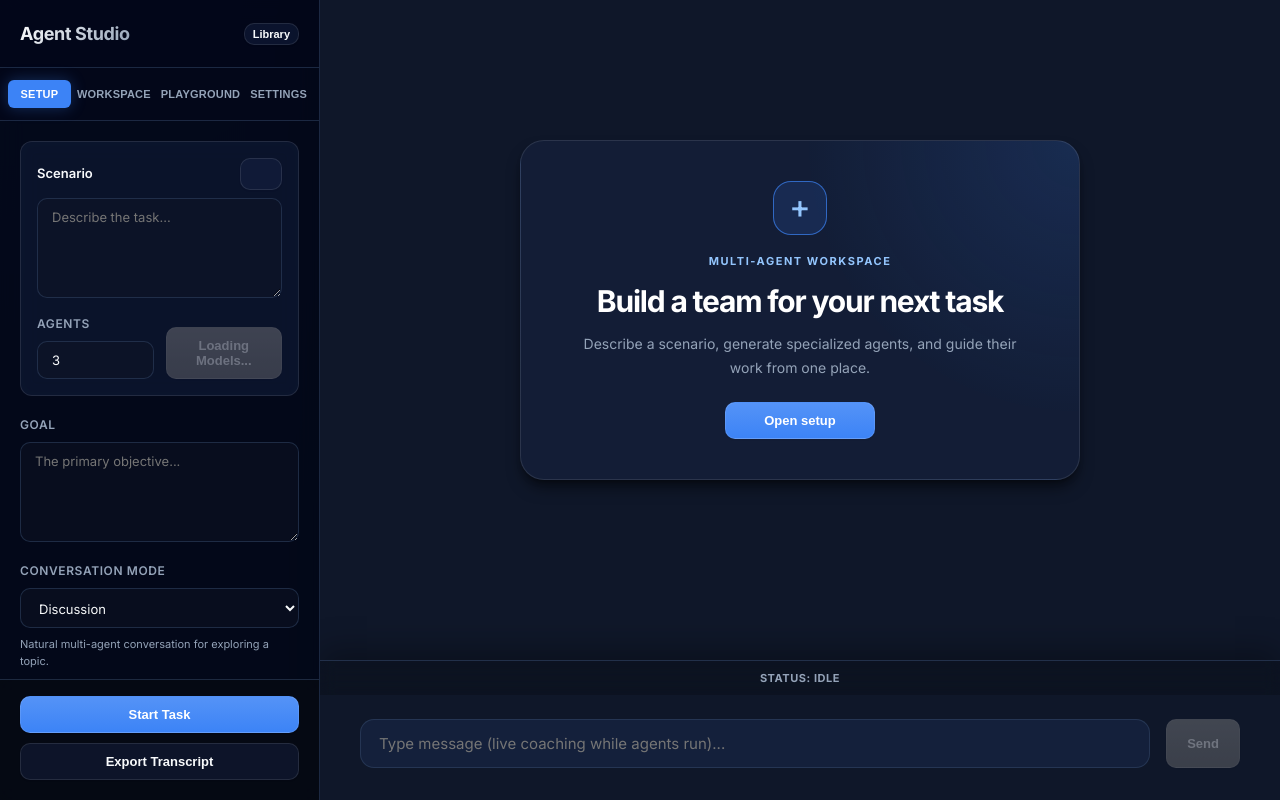
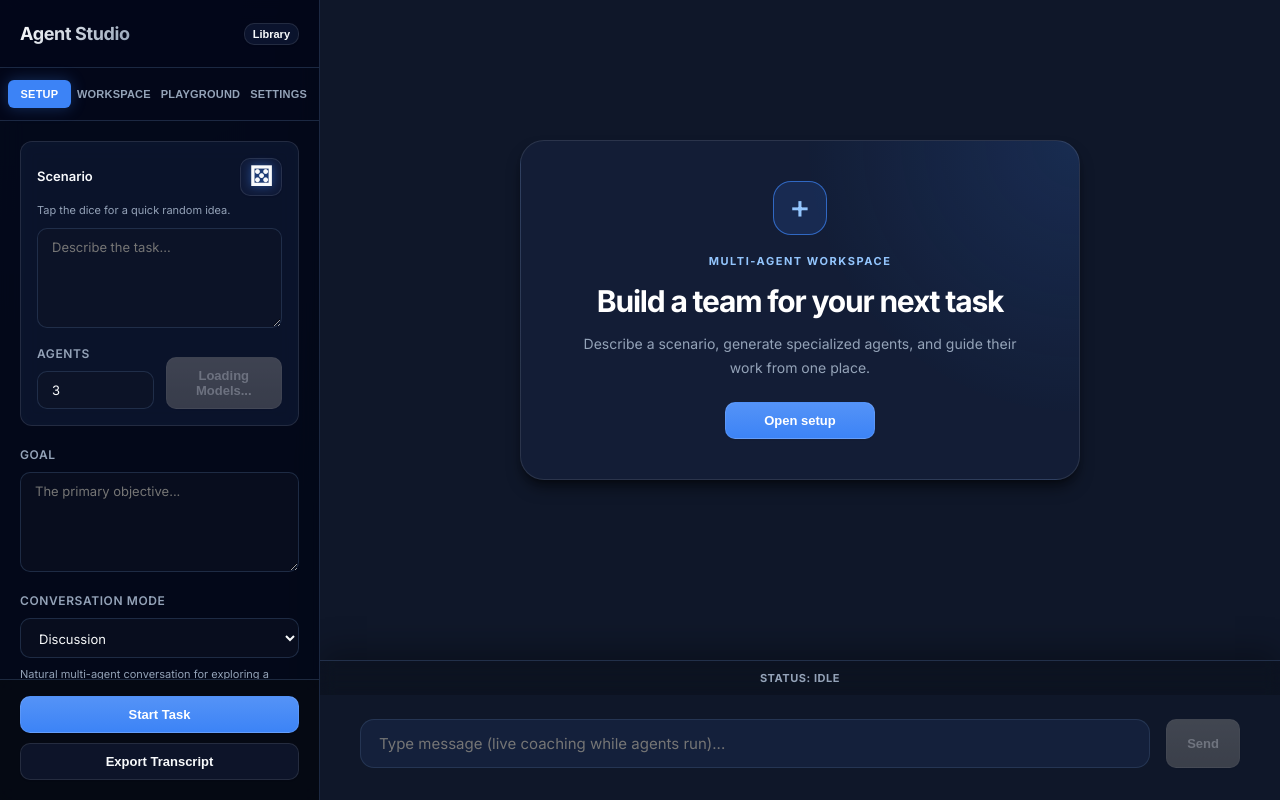
Before and after one commit to jasonk87/custom-autogen, a Python web app: template templates/index.html in a window 1280 px wide. Run offline with Jinja, Linux system fonts and the light colour scheme; the template is opened without the code that fills it, so the values that code supplies are empty.

Commit message:
Improve random scenario dice visibility and feedback

```diff
--- a/static/css/style.css
+++ b/static/css/style.css
@@ -308,24 +308,38 @@ textarea {
 
 .dice-button {
   display: grid;
-  width: 32px;
-  height: 32px;
-  padding: 6px;
+  width: 38px;
+  height: 38px;
+  padding: 0;
   place-items: center;
-  border-color: hsla(var(--primary-hsl), 0.4);
+  border-color: hsla(var(--primary-hsl), 0.72);
+  background: hsla(var(--primary-hsl), 0.18);
+  color: #dbeafe;
+  box-shadow: 0 0 18px hsla(var(--primary-hsl), 0.14);
+}
+
+.dice-glyph {
+  display: block;
+  font-size: 27px;
+  line-height: 1;
+  text-shadow: 0 0 10px hsla(var(--primary-hsl), 0.6);
+}
+
+.dice-button.rolling .dice-glyph {
+  animation: diceRoll 0.8s ease-in-out infinite;
+}
+
+.scenario-idea-status {
+  min-height: 18px;
+  margin: -2px 0 8px;
+  color: var(--muted);
+  font-size: 11px;
+  line-height: 1.5;
+}
+
+.scenario-idea-status.generating {
   color: #93c5fd;
-}
-
-.dice-button svg {
-  width: 18px;
-  height: 18px;
-  fill: none;
-  stroke: currentColor;
-  stroke-width: 1.8;
-}
-
-.dice-button.rolling svg {
-  animation: diceRoll 0.8s ease-in-out infinite;
+  font-weight: 700;
 }
 
 @keyframes diceRoll {
--- a/static/js/main.js
+++ b/static/js/main.js
@@ -967,9 +967,14 @@ async function loadOllamaSettings() {
 
 async function rollScenarioIdea() {
   const button = $('#random-scenario');
+  const status = $('#scenario-idea-status');
   if (!button || button.disabled) return;
   button.disabled = true;
   button.classList.add('rolling');
+  if (status) {
+    status.textContent = 'Generating a fresh idea...';
+    status.classList.add('generating');
+  }
   try {
     const r = await fetch('/api/scenario/idea', {
       method: 'POST',
@@ -985,11 +990,14 @@ async function rollScenarioIdea() {
     $('#goal').value = '';
     renderTeam();
     saveSession();
+    if (status) status.textContent = 'New idea ready. Tap the dice again to explore another.';
   } catch (e) {
     toast(e.message || 'Failed to generate a scenario idea.');
+    if (status) status.textContent = 'Idea generation failed. Tap the dice to try again.';
   } finally {
     button.disabled = false;
     button.classList.remove('rolling');
+    if (status) status.classList.remove('generating');
   }
 }
 
--- a/templates/index.html
+++ b/templates/index.html
@@ -4,7 +4,7 @@
   <meta charset="utf-8" />
   <meta name="viewport" content="width=device-width, initial-scale=1" />
   <title>Custom Agent Studio - v11</title>
-  <link rel="stylesheet" href="/static/css/style.css?v=18" />
+  <link rel="stylesheet" href="/static/css/style.css?v=19" />
 </head>
 <body>
   <div class="app">
@@ -36,16 +36,10 @@
           <div class="scenario-card-header">
             <div>Scenario</div>
             <button id="random-scenario" class="btn btn-neutral dice-button" type="button" title="Generate a random scenario idea" aria-label="Generate a random scenario idea" disabled>
-              <svg viewBox="0 0 24 24" aria-hidden="true">
-                <rect x="4" y="4" width="16" height="16" rx="3"></rect>
-                <circle cx="9" cy="9" r="1"></circle>
-                <circle cx="15" cy="9" r="1"></circle>
-                <circle cx="12" cy="12" r="1"></circle>
-                <circle cx="9" cy="15" r="1"></circle>
-                <circle cx="15" cy="15" r="1"></circle>
-              </svg>
+              <span class="dice-glyph" aria-hidden="true">&#x2684;</span>
             </button>
           </div>
+          <div id="scenario-idea-status" class="scenario-idea-status">Tap the dice for a quick random idea.</div>
           <textarea id="scenario" placeholder="Describe the task..."></textarea>
           <div class="row" style="margin-top:12px; align-items:end;">
             <div class="group" style="margin:0;">
@@ -310,6 +304,6 @@
     </div>
   </div>
 
-  <script src="/static/js/main.js?v=38"></script>
+  <script src="/static/js/main.js?v=39"></script>
 </body>
 </html>
```
Also changed, not shown: tests/test_ui_structure.py (+4 -0 lines).
